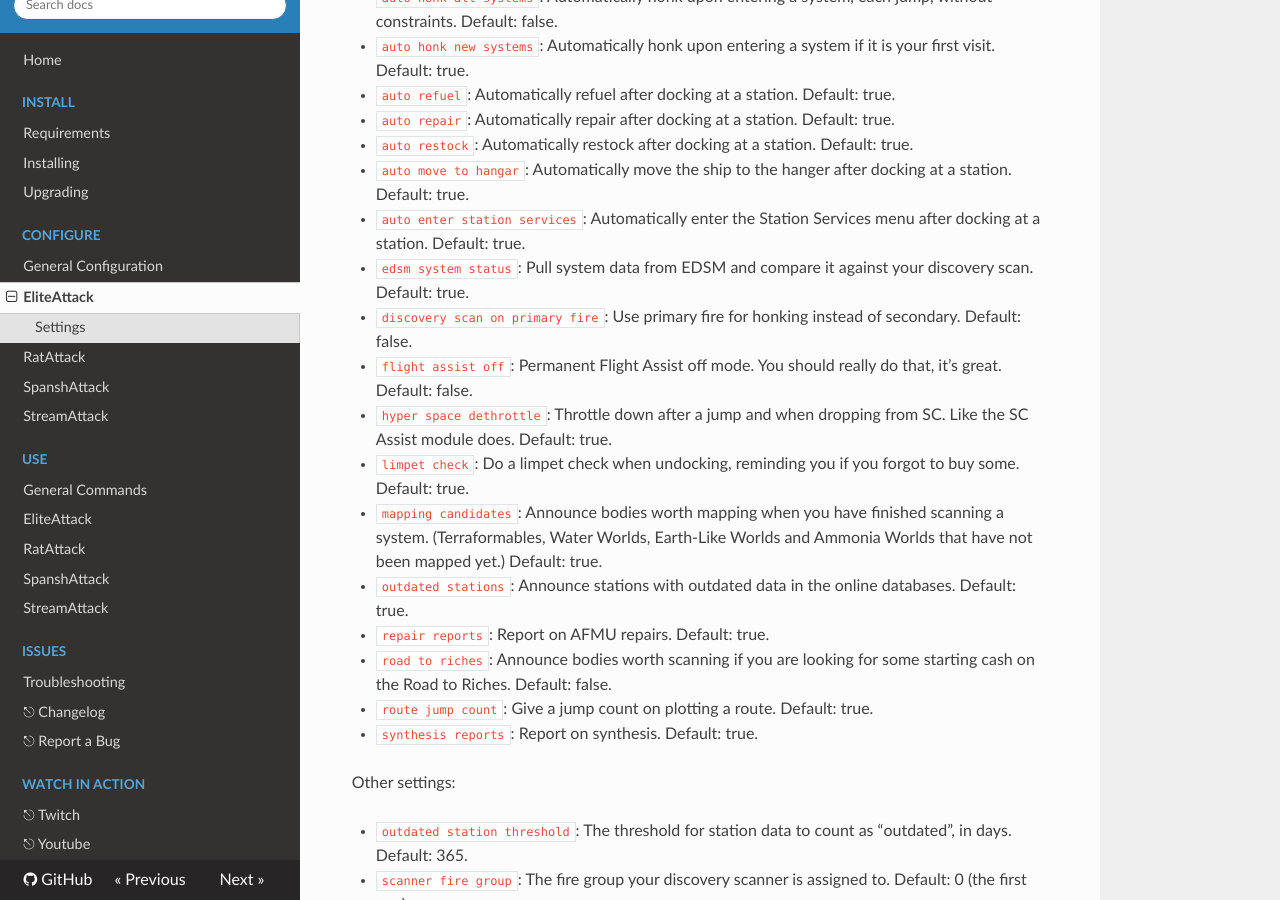
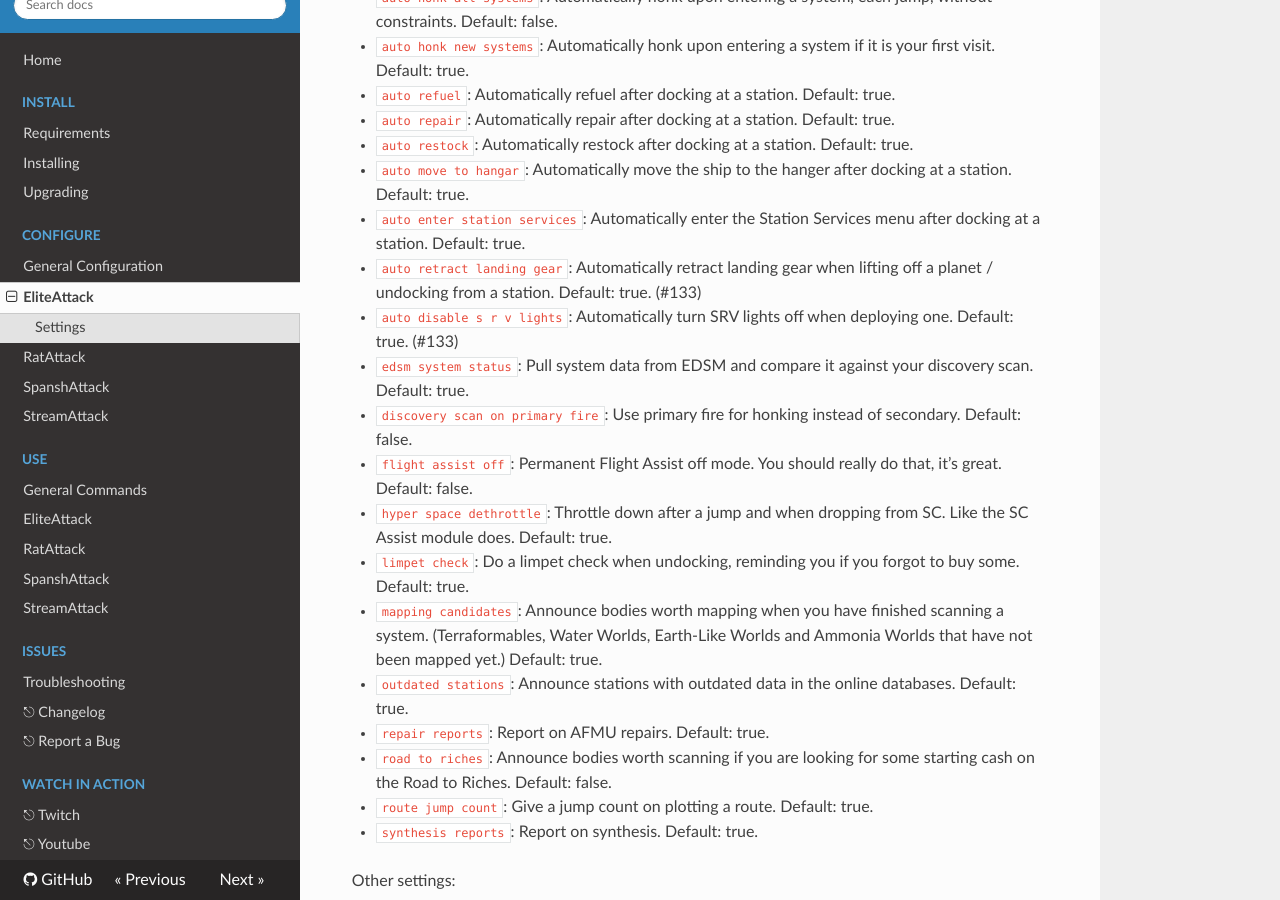
Before and after one commit to alterNERDtive/VoiceAttack-profiles, an MkDocs documentation site: the page built from docs/configuration/EliteAttack.md, in a window 1280 px wide and 900 px high, scrolled down 326 px. Built offline with MkDocs 1.6.1, drawn with Linux system fonts in a browser that asks for light colours; nearby versions of some CDN libraries.

Commit message:
EliteAttack: added options from #133 i forgot
* auto retract landing gear
* auto disable SRV lights

fixes #133

```diff
--- a/docs/configuration/EliteAttack.md
+++ b/docs/configuration/EliteAttack.md
@@ -18,6 +18,10 @@
   at a station. Default: true.
 * `auto enter station services`: Automatically enter the Station Services menu
   after docking at a station. Default: true.
+* `auto retract landing gear`: Automatically retract landing gear when lifting
+  off a planet / undocking from a station. Default: true. (#133)
+* `auto disable s r v lights`: Automatically turn SRV lights off when deploying
+  one. Default: true. (#133)
 * `edsm system status`: Pull system data from EDSM and compare it
   against your discovery scan. Default: true.
 * `discovery scan on primary fire`: Use primary fire for honking instead of
```
Also changed, not shown: CHANGELOG.md (+14 -0 lines), 2 other files.
